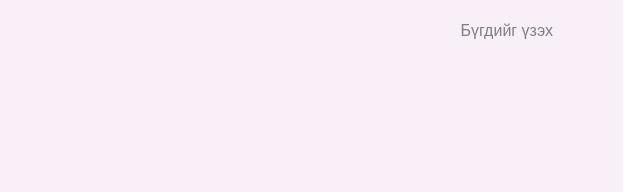
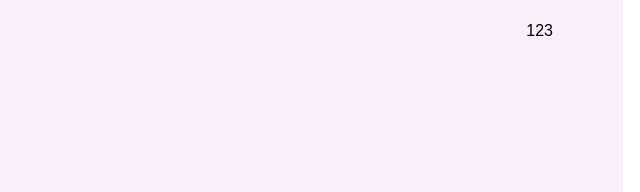
Before and after one commit to GMStudio-little/apollo11, a plain HTML site: page index.html in a window 1280 px wide. Shown: the part 350-542 px from the top of the page, 432-1072 px from the left. Drawn offline with Linux system fonts and the light colour scheme.

Commit message:
Revert "ui ver 1"
This reverts commit 6b0eb959e0b7a67e3b3c623f6e1708253ae183aa.

```diff
--- a/index.html
+++ b/index.html
@@ -14,6 +14,7 @@
             <div style="flex: 2; display: flex; flex-direction: column;">
                 <div style="flex: 1;"></div>
                 <div style="flex: 2; flex-direction: row; display: flex;">
+                    <!-- <div style="flex: 1;"></div> -->
                     <div style="flex: 5; display: flex;">
                         <div style="flex: 1;  text-align: center; ">
                             <p class="huis">
@@ -40,6 +41,7 @@
                             </div>
                         </div>
                     </div>
+                    <!-- <div style="flex: 1.2;"></div> -->
                 </div>
                 <div style="flex: 1;"></div>
                 <div style="flex: 10;  align-items: center;">
@@ -49,7 +51,7 @@
                 <div style="flex: 2; display: flex; flex-direction: row;">
                     <div style="flex: 1; text-align: start;"><b>Санал болгох</b> </div>
                     <div style="flex: 4;"></div>
-                    <div style="flex: 1; text-align: end; color: grey;">Бүгдийг үзэх</div>
+                    <div style="flex: 1; text-align: end;">123</div>
                 </div>
                 <div style="flex: 7;"></div>
                 <div style="flex: 300;"></div>
```
